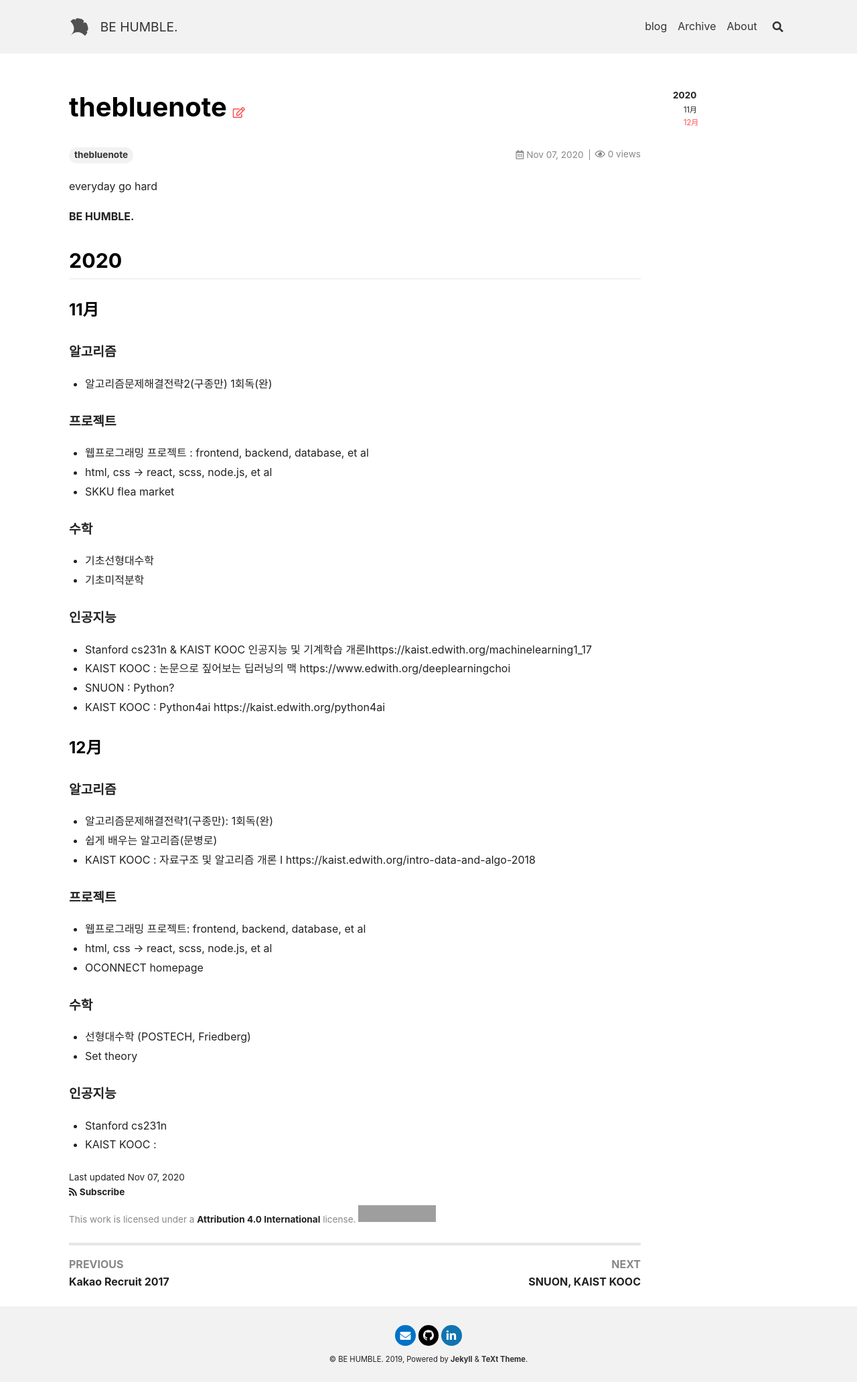
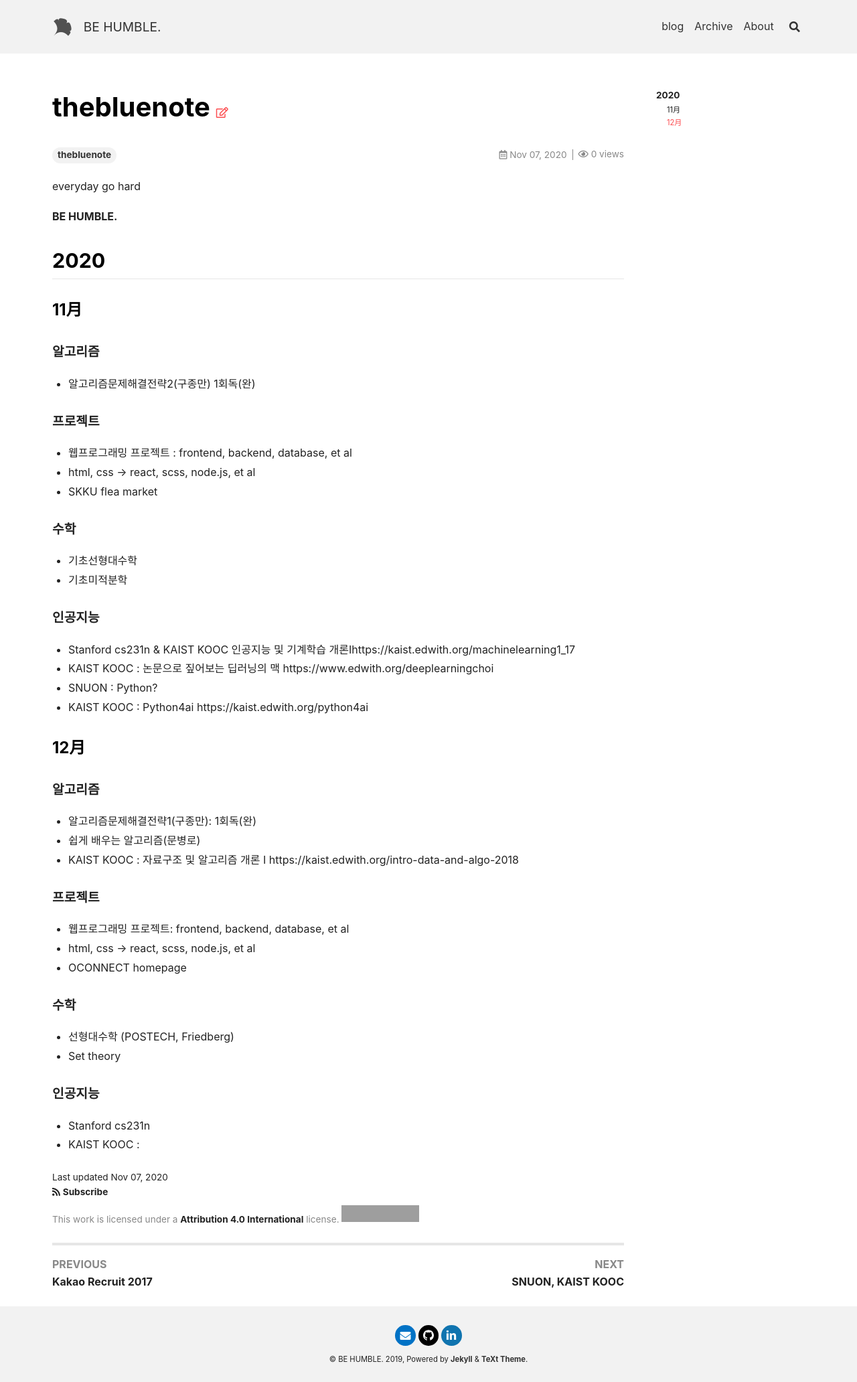
Before and after one commit to underthelights/previous, a Jekyll site: the page built from _posts/2020-11-07-thebluenote..md, in a window 1280 px wide. Shown: the whole page at 67% size. Built offline with Jekyll 4.4.1, drawn with Linux system fonts in a browser that asks for light colours; nearby versions of some CDN libraries; comment, search, counter and statistics services are not loaded; grey boxes are pictures that could not be loaded.

Commit message:
Update _variables.scss

```diff
--- a/_sass/common/_variables.scss
+++ b/_sass/common/_variables.scss
@@ -84,7 +84,7 @@
   content-max-width:      950px,
   sidebar-width:          250px,
   sidebar-header-height:  3rem,
-  aside-width:            220px
+  aside-width:            270px
 );
 
 //     sm       md       lg
```
